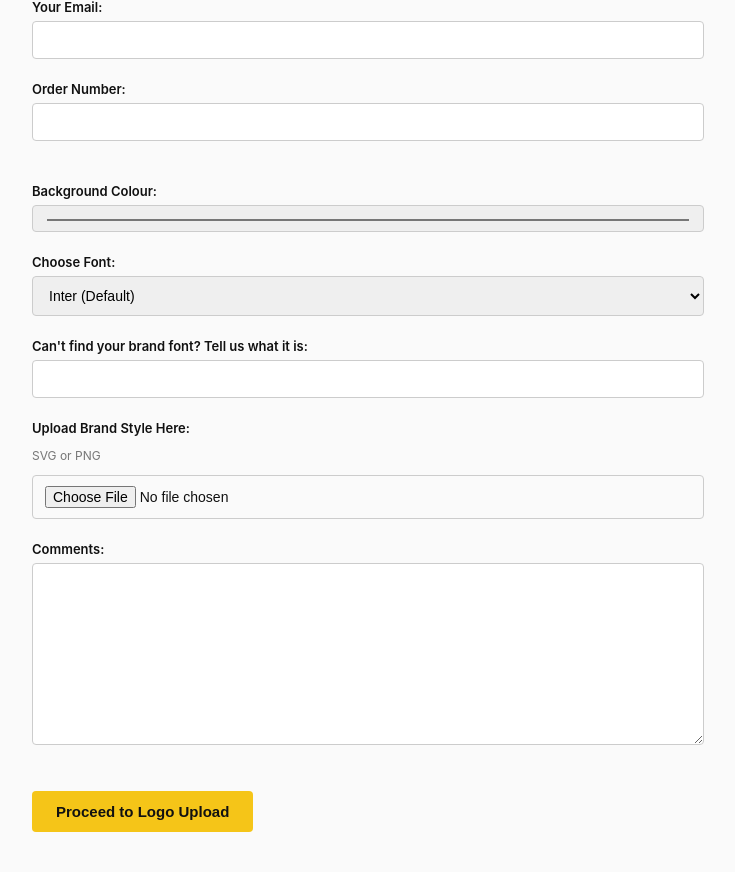
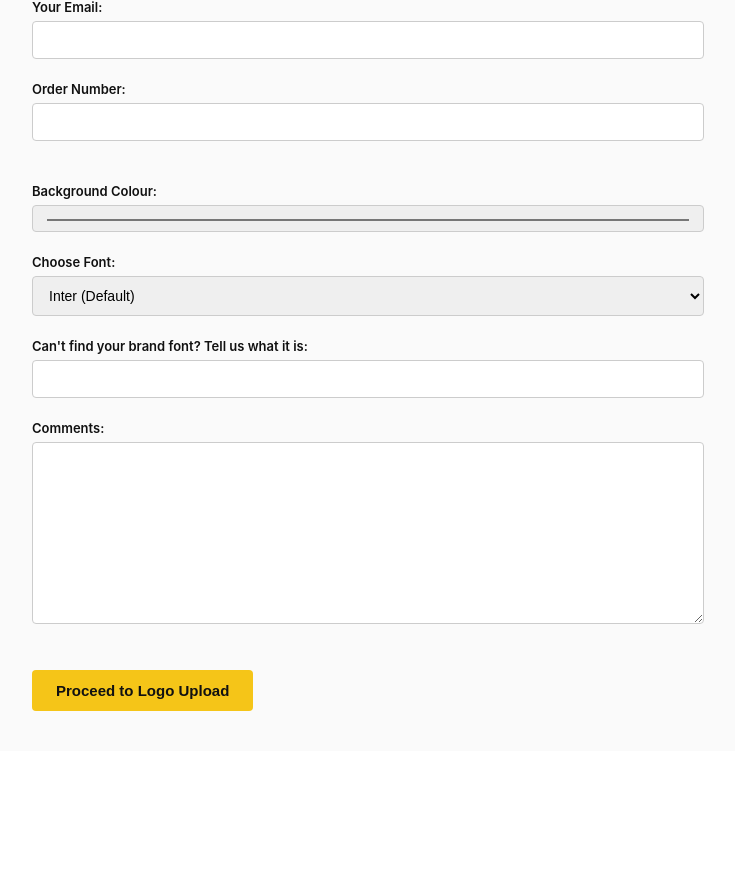
Before and after one commit to M-MAX-MAX/builderssigns-designer, a Django app: template designer/templates/designer/step2_details.html in a window 1280 px wide. Shown: the part 232-1104 px from the top of the page, without its empty margins (272-1007 px from the left). After the commit the page ends 943 px from the top, so only its background shows below. Run offline with Django 4.2, Linux system fonts and the light colour scheme; the template is opened without the code that fills it: values that come from a table or form of the project are taken from there, others are empty.

Commit message:
Remove brand style guide upload from details form
Confusing alongside the font choice field right above it — dropped
rather than reworked.

Co-Authored-By: Claude Sonnet 5 <noreply@anthropic.com>

```diff
--- a/designer/forms.py
+++ b/designer/forms.py
@@ -20,7 +20,6 @@ class DetailsForm(forms.Form):
     font_custom_text = forms.CharField(
         label="Can't find your brand font? Tell us what it is", required=False
     )
-    style_guide_upload = forms.FileField(label='Upload Brand Style Here', required=False)
     comments = forms.CharField(label='Comments', widget=forms.Textarea, required=False)
 
     def __init__(self, *args, group=None, **kwargs):
--- a/designer/templates/designer/step2_details.html
+++ b/designer/templates/designer/step2_details.html
@@ -87,11 +87,6 @@
         {{ form.font_custom_text }}
       </div>
       <div class="field">
-        {{ form.style_guide_upload.label_tag }}
-        <p class="help">SVG or PNG</p>
-        {{ form.style_guide_upload }}
-      </div>
-      <div class="field">
         {{ form.comments.label_tag }}
         {{ form.comments }}
       </div>
--- a/designer/views.py
+++ b/designer/views.py
@@ -38,11 +38,6 @@ def details(request):
                 field_values=form.extract_field_values(cleaned),
             )
 
-            style_guide = cleaned.get('style_guide_upload')
-            if style_guide:
-                DesignRequestFile.objects.create(
-                    design_request=design_request, field_key='style_guide_upload', file=style_guide
-                )
             for field in group.field_schema:
                 if field['type'] == 'choice_or_upload':
                     upload = cleaned.get(f"{field['key']}_upload")
```
